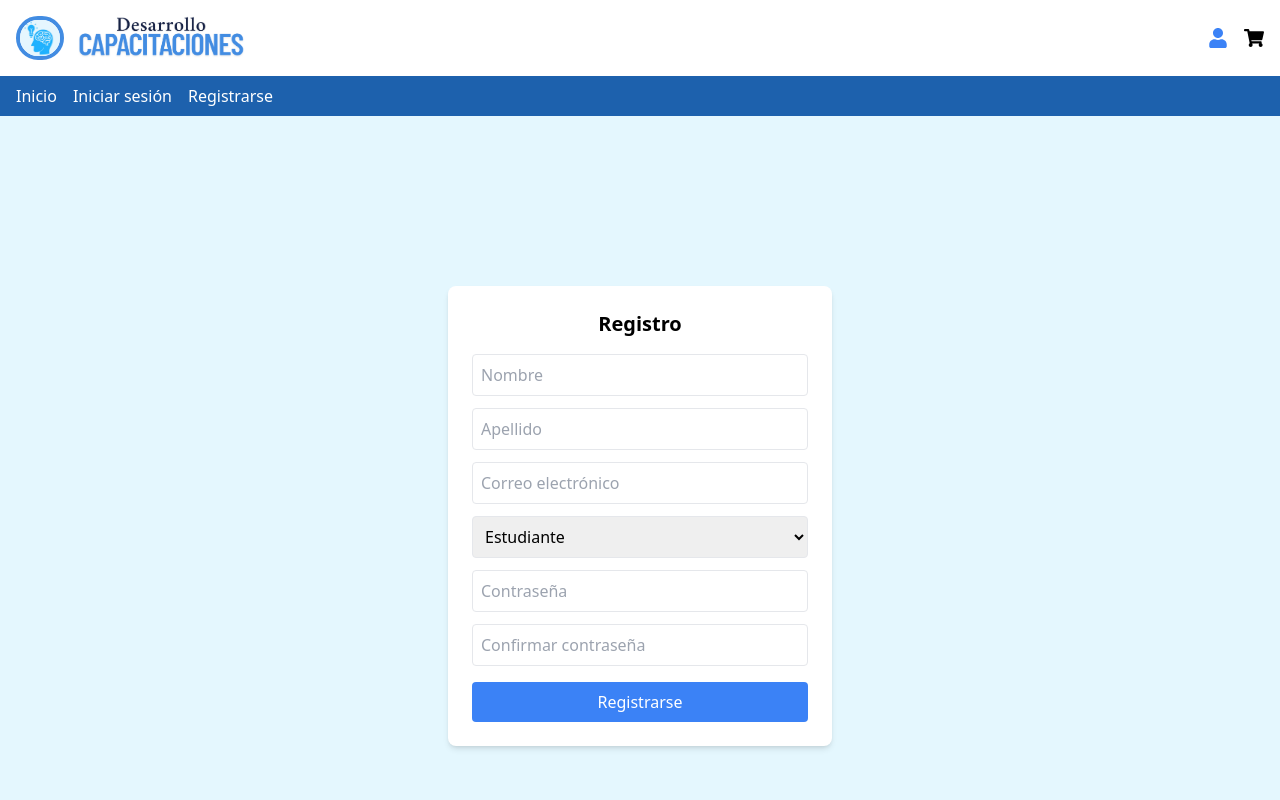
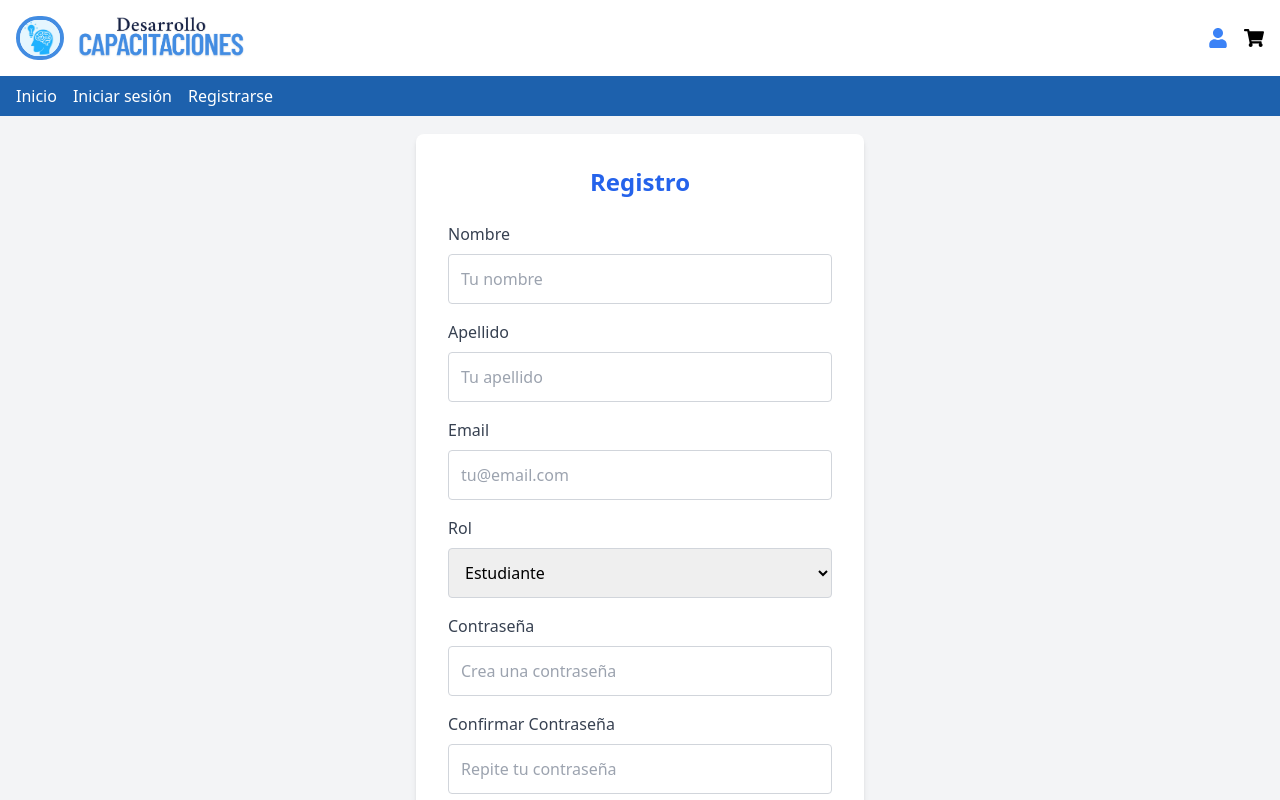
Before and after one commit to dtdavid/desarrollocap, a React (Vite) app in the folder frontend/: page /registro in a window 1280 px wide. Shown: the top 800 px of the page. Built offline with nearby package versions, Linux system fonts and the light colour scheme; no server answers.

Commit message:
fix Register.jsx y server.js

```diff
--- a/frontend/src/pages/Perfil.jsx
+++ b/frontend/src/pages/Perfil.jsx
@@ -10,7 +10,8 @@ import {
   VscRepo,
   VscCalendar,
 } from "react-icons/vsc";
-import fondoHeader from "../assets/images/textura_azul_oscuro.png";
+// import fondoHeader from "../assets/images/textura_azul_oscuro.png";
+import fondoHeader from "/images/textura_azul_oscuro.png";
 
 const Perfil = () => {
   const navigate = useNavigate();
--- a/frontend/src/pages/Register.jsx
+++ b/frontend/src/pages/Register.jsx
@@ -1,125 +1,212 @@
-import { useState } from "react";
+import { useState, useEffect } from "react";
 import { useNavigate } from "react-router-dom";
-import axios from "axios";
 import API from "../api/axios";
 
 function Register() {
-  const [nombre, setNombre] = useState("");
-  const [apellido, setApellido] = useState("");
-  const [email, setEmail] = useState("");
-  const [password, setPassword] = useState("");
-  const [password2, setPassword2] = useState("");
-  const [rol, setRol] = useState("estudiante");
+  const [formData, setFormData] = useState({
+    nombre: "",
+    apellido: "",
+    email: "",
+    password: "",
+    password2: "",
+    rol: "estudiante"
+  });
 
+  const [errors, setErrors] = useState({});
+  const [isSubmitting, setIsSubmitting] = useState(false);
   const navigate = useNavigate();
 
-  const validatePassword = (password) => {
-  const regex = /^(?=.*[a-z])(?=.*[A-Z])(?=.*\d)(?=.*[@$!%*?&])[A-Za-z\d@$!%*?&]{8,}$/;
-  return regex.test(password);
+  // Reset form when component mounts
+  useEffect(() => {
+    setFormData({
+      nombre: "",
+      apellido: "",
+      email: "",
+      password: "",
+      password2: "",
+      rol: "estudiante"
+    });
+  }, []);
+
+  const validateForm = () => {
+    const newErrors = {};
+    const passwordRegex = /^(?=.*[a-z])(?=.*[A-Z])(?=.*\d)(?=.*[@$!%*?&])[A-Za-z\d@$!%*?&]{8,}$/;
+
+    if (!formData.nombre) newErrors.nombre = "Nombre es requerido";
+    if (!formData.apellido) newErrors.apellido = "Apellido es requerido";
+    if (!formData.email) {
+      newErrors.email = "Email es requerido";
+    } else if (!/^[^\s@]+@[^\s@]+\.[^\s@]+$/.test(formData.email)) {
+      newErrors.email = "Email no es válido";
+    }
+    if (!formData.password) {
+      newErrors.password = "Contraseña es requerida";
+    } else if (!passwordRegex.test(formData.password)) {
+      newErrors.password = "La contraseña debe tener 8+ caracteres, 1 mayúscula, 1 minúscula, 1 número y 1 carácter especial";
+    }
+    if (formData.password !== formData.password2) {
+      newErrors.password2 = "Las contraseñas no coinciden";
+    }
+
+    setErrors(newErrors);
+    return Object.keys(newErrors).length === 0;
   };
 
-  const handleRegister = async (e) => {
+  const handleChange = (e) => {
+    const { name, value } = e.target;
+    setFormData(prev => ({
+      ...prev,
+      [name]: value
+    }));
+
+    // Clear error when user types
+    if (errors[name]) {
+      setErrors(prev => ({ ...prev, [name]: "" }));
+    }
+  };
+
+  const handleSubmit = async (e) => {
     e.preventDefault();
 
-    if (!nombre || !apellido || !email || !password || !password2) {
-      return alert("Por favor completa todos los campos.");
+    if (!validateForm()) return;
+
+    setIsSubmitting(true);
+
+    try {
+      const { data } = await API.post("/auth/register", {
+        ...formData,
+        email: formData.email.toLowerCase()
+      });
+
+      localStorage.setItem("token", data.token);
+      localStorage.setItem("user", JSON.stringify(data.usuario));
+
+      navigate("/perfil", { replace: true });
+    } catch (error) {
+      console.error("Registration error:", error);
+
+      let errorMessage = "Error en el servidor";
+      if (error.response) {
+        if (error.response.status === 400) {
+          errorMessage = error.response.data.error || "Datos inválidos";
+          if (error.response.data.error === "El email ya está registrado") {
+            setErrors(prev => ({ ...prev, email: errorMessage }));
+          }
+        } else if (error.response.status === 401) {
+          errorMessage = "No autorizado - verifica tus credenciales";
+        }
       }
 
-    if (!validatePassword(password)) {
-      return alert("La contraseña debe tener 8+ caracteres, 1 mayúscula, 1 minúscula, 1 número y 1 caracter especial");
-    }
-
-    if (password !== password2) {
-      return alert("Las contraseñas no coinciden.");
-    }
-
-    try {
-      const res = await API.post("/auth/register", {
-        nombre,
-        apellido,
-        email,
-        password,
-        password2,
-        rol,
-      },
-      {
-    withCredentials: true,
-      }
-    );
-
-      const { token, usuario } = res.data;
-      localStorage.setItem("token", token);
-      localStorage.setItem("user", JSON.stringify(usuario));
-
-      navigate("/perfil");
-    } catch (error) {
-      console.error("Error en el registro:", error);
-      alert(error.response?.data?.mensaje || "Error en el servidor");
+      alert(errorMessage);
+    } finally {
+      setIsSubmitting(false);
     }
   };
 
   return (
-    <div className="flex justify-center items-center min-h-dvh bg-azul-claro px-4">
-      <form onSubmit={handleRegister} className="bg-white p-6 rounded-lg shadow-md w-full max-w-sm">
-        <h2 className="text-xl font-semibold mb-4 text-center">Registro</h2>
+    <div className="flex justify-center items-center min-h-screen bg-gray-100 px-4">
+      <form
+        onSubmit={handleSubmit}
+        className="bg-white p-8 rounded-lg shadow-md w-full max-w-md"
+      >
+        <h2 className="text-2xl font-bold mb-6 text-center text-blue-600">Registro</h2>
 
+        <div className="mb-4">
+          <label className="block text-gray-700 mb-2" htmlFor="nombre">Nombre</label>
           <input
             type="text"
-          placeholder="Nombre"
-          value={nombre}
-          onChange={(e) => setNombre(e.target.value)}
-          className="w-full mb-3 p-2 border rounded"
+            id="nombre"
+            name="nombre"
+            value={formData.nombre}
+            onChange={handleChange}
+            className={`w-full p-3 border rounded ${errors.nombre ? 'border-red-500' : 'border-gray-300'}`}
+            placeholder="Tu nombre"
           />
+          {errors.nombre && <p className="text-red-500 text-sm mt-1">{errors.nombre}</p>}
+        </div>
 
+        <div className="mb-4">
+          <label className="block text-gray-700 mb-2" htmlFor="apellido">Apellido</label>
           <input
             type="text"
-          placeholder="Apellido"
-          value={apellido}
-          onChange={(e) => setApellido(e.target.value)}
-          className="w-full mb-3 p-2 border rounded"
+            id="apellido"
+            name="apellido"
+            value={formData.apellido}
+            onChange={handleChange}
+            className={`w-full p-3 border rounded ${errors.apellido ? 'border-red-500' : 'border-gray-300'}`}
+            placeholder="Tu apellido"
           />
+          {errors.apellido && <p className="text-red-500 text-sm mt-1">{errors.apellido}</p>}
+        </div>
 
+        <div className="mb-4">
+          <label className="block text-gray-700 mb-2" htmlFor="email">Email</label>
           <input
             type="email"
-          placeholder="Correo electrónico"
-          value={email}
-          onChange={(e) => setEmail(e.target.value)}
-          className="w-full mb-3 p-2 border rounded"
+            id="email"
+            name="email"
+            value={formData.email}
+            onChange={handleChange}
+            className={`w-full p-3 border rounded ${errors.email ? 'border-red-500' : 'border-gray-300'}`}
+            placeholder="tu@email.com"
+            autoComplete="username"
           />
+          {errors.email && <p className="text-red-500 text-sm mt-1">{errors.email}</p>}
+        </div>
 
+        <div className="mb-4">
+          <label className="block text-gray-700 mb-2" htmlFor="rol">Rol</label>
           <select
-          value={rol}
-          onChange={(e) => setRol(e.target.value)}
-          className="w-full mb-3 p-2 border rounded"
+            id="rol"
+            name="rol"
+            value={formData.rol}
+            onChange={handleChange}
+            className="w-full p-3 border border-gray-300 rounded"
           >
             <option value="estudiante">Estudiante</option>
             <option value="docente">Docente</option>
-          {process.env.NODE_ENV === 'development' && ( // process.env.NODE_ENV define el entorno y solo aparece en desarrollo
+            {process.env.NODE_ENV === 'development' && (
               <option value="administrador">Administrador</option>
             )}
           </select>
+        </div>
 
+        <div className="mb-4">
+          <label className="block text-gray-700 mb-2" htmlFor="password">Contraseña</label>
           <input
             type="password"
-          placeholder="Contraseña"
-          value={password}
-          onChange={(e) => setPassword(e.target.value)}
-          className="w-full mb-3 p-2 border rounded"
+            id="password"
+            name="password"
+            value={formData.password}
+            onChange={handleChange}
+            className={`w-full p-3 border rounded ${errors.password ? 'border-red-500' : 'border-gray-300'}`}
+            placeholder="Crea una contraseña"
+            autoComplete="new-password"
           />
+          {errors.password && <p className="text-red-500 text-sm mt-1">{errors.password}</p>}
+        </div>
 
+        <div className="mb-6">
+          <label className="block text-gray-700 mb-2" htmlFor="password2">Confirmar Contraseña</label>
           <input
             type="password"
-          placeholder="Confirmar contraseña"
-          value={password2}
-          onChange={(e) => setPassword2(e.target.value)}
-          className="w-full mb-4 p-2 border rounded"
+            id="password2"
+            name="password2"
+            value={formData.password2}
+            onChange={handleChange}
+            className={`w-full p-3 border rounded ${errors.password2 ? 'border-red-500' : 'border-gray-300'}`}
+            placeholder="Repite tu contraseña"
+            autoComplete="new-password"
           />
+          {errors.password2 && <p className="text-red-500 text-sm mt-1">{errors.password2}</p>}
+        </div>
 
         <button
           type="submit"
-          className="w-full bg-blue-500 text-white py-2 rounded hover:bg-blue-600"
+          disabled={isSubmitting}
+          className={`w-full bg-blue-600 text-white py-3 rounded hover:bg-blue-700 transition ${isSubmitting ? 'opacity-50 cursor-not-allowed' : ''}`}
         >
-          Registrarse
+          {isSubmitting ? 'Registrando...' : 'Registrarse'}
         </button>
       </form>
     </div>
```
Also changed, not shown: 1 other file (tests, documents, lock files or other folders). Lines whose indentation alone changed are shown as unchanged.
